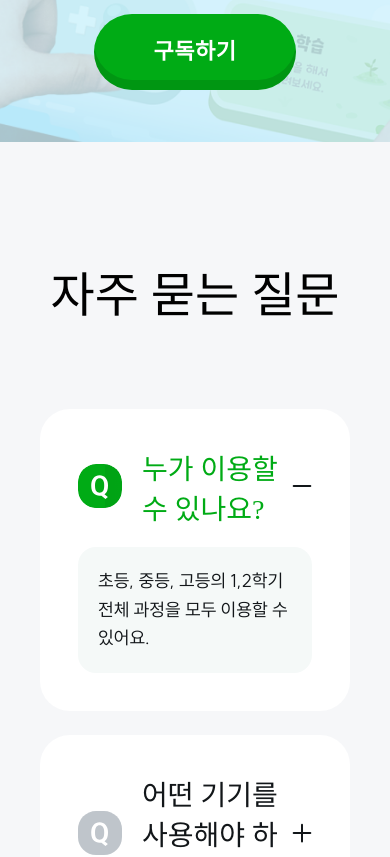
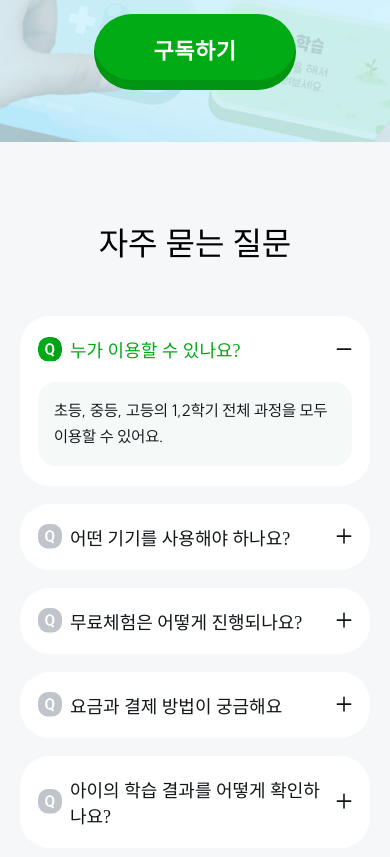
Before and after one commit to kimjihye058/holing, a React (Vite) app in the folder holingclone/: page / in a window 390 px wide. Shown: the part 7736-8593 px from the top of the page. Built offline with nearby package versions, Linux system fonts and the light colour scheme; a web font is replaced by a local one.

Commit message:
#16 Section6 반응형 구현

```diff
--- a/holingclone/src/components/Section6.tsx
+++ b/holingclone/src/components/Section6.tsx
@@ -47,23 +47,21 @@ function Section6() {
             <Question key={idx} onClick={() => toggleQuestion(idx)}>
               <QuesHeader1>
                 <QuesHeader2>
-                  <img
+                  <QuesImg1
                     src={
                       isOpen
                         ? "assets/images/faq/question_opened.svg"
                         : "assets/images/faq/question_collapsed.svg"
                     }
-                    width={44}
                   />
                   <QuesSpan $isOpen={isOpen}>{faq.question}</QuesSpan>
                 </QuesHeader2>
-                <img
+                <QuesImg2
                   src={
                     isOpen
                       ? "assets/images/faq/collapse.svg"
                       : "assets/images/faq/open.svg"
                   }
-                  width={20}
                 />
               </QuesHeader1>
               {isOpen && <Answer>{faq.answer}</Answer>}
@@ -85,6 +83,10 @@ export const Sixth = styled.div`
   width: 100%;
   padding: 120px 40px;
   background: rgb(246, 247, 249);
+  @media (max-width: 800px) {
+    padding: 80px 20px;
+    gap: 50px;
+  }
 `;
 
 export const TitleSpan = styled.span`
@@ -92,6 +94,9 @@ export const TitleSpan = styled.span`
   font-size: 48px;
   font-weight: 300;
   line-height: 1.4;
+  @media (max-width: 800px) {
+    font-size: 32px;
+  }
 `;
 
 export const QaADiv = styled.div`
@@ -101,6 +106,9 @@ export const QaADiv = styled.div`
   flex-direction: column;
   gap: 24px;
   width: 100%;
+  @media (max-width: 800px) {
+    gap: 18px;
+  }
 `;
 
 export const Question = styled.div`
@@ -112,18 +120,35 @@ export const Question = styled.div`
   background: #fff;
   cursor: pointer;
   user-select: none;
+  @media (max-width: 800px) {
+    padding: 20px 18px;
+  }
 `;
 
 export const QuesHeader1 = styled.div`
   display: flex;
   justify-content: space-between;
   align-items: center;
+  @media (max-width: 800px) {
+    flex-direction: row;
+  }
 `;
 
 export const QuesHeader2 = styled.div`
   display: flex;
   gap: 20px;
   align-items: center;
+  @media (max-width: 800px) {
+    flex-direction: row;
+    gap: 8px;
+  }
+`;
+
+export const QuesImg1 = styled.img`
+  width: 44px;
+  @media (max-width: 800px) {
+    width: 24px;
+  }
 `;
 
 export const QuesSpan = styled.span<{ $isOpen: boolean }>`
@@ -131,6 +156,16 @@ export const QuesSpan = styled.span<{ $isOpen: boolean }>`
   font-size: 28px;
   font-weight: 300;
   color: ${({ $isOpen }) => ($isOpen ? "rgb(0, 171, 21)" : "#121619")};
+  @media (max-width: 800px) {
+    font-size: 18px;
+  }
+`;
+
+export const QuesImg2 = styled.img`
+  width: 20px;
+  @media (max-width: 800px) {
+    width: 16px;
+  }
 `;
 
 export const Answer = styled.div`
@@ -143,4 +178,8 @@ export const Answer = styled.div`
   font-weight: 500;
   line-height: 160%;
   white-space: break-spaces;
+  @media (max-width: 800px) {
+    padding: 16px;
+    font-size: 16px;
+  }
 `;
```
